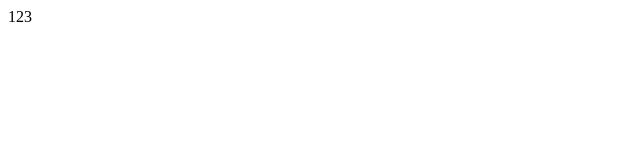
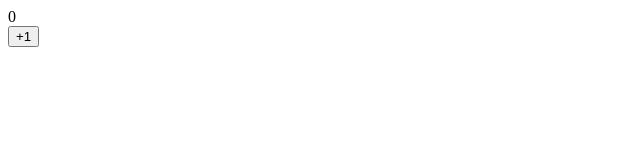
Before and after one commit to wbs99/vue3-txs-pandasteen, a Vue app: page / in a window 1280 px wide. Shown: the top 160 px of the page, without its empty margins (0-640 px from the left). Built offline with nearby package versions, Linux system fonts and the light colour scheme.

Commit message:
使用 TSX 代替 template 语法

```diff
--- a/package.json
+++ b/package.json
@@ -13,6 +13,7 @@
   },
   "devDependencies": {
     "@vitejs/plugin-vue": "^3.2.0",
+    "@vitejs/plugin-vue-jsx": "2.1.1",
     "typescript": "^4.6.4",
     "vite": "^3.2.3",
     "vue-tsc": "^1.0.9"
--- /dev/null
+++ b/src/App.tsx
@@ -0,0 +1,16 @@
+import { defineComponent, ref } from "vue"
+
+export const App = defineComponent({
+  setup() {
+    const count = ref(0)
+    const onClick = () => {
+      count.value += 1
+    }
+    return () => (
+      <>
+        <div>{count.value}</div>
+        <button onClick={onClick}>+1</button>
+      </>
+    )
+  },
+})
--- a/src/App.vue
+++ /dev/null
@@ -1,12 +0,0 @@
-
-<template>
-  <div>123</div>
-</template>
-
-<script setup lang="ts">
-</script>
-
-
-<style scoped>
-
-</style>
--- a/src/main.ts
+++ b/src/main.ts
@@ -1,5 +1,5 @@
 import { createApp } from 'vue'
-import App from './App.vue'
+import { App } from './App'
 
 
 const app = createApp(App)
--- a/vite.config.ts
+++ b/vite.config.ts
@@ -1,7 +1,15 @@
 import { defineConfig } from 'vite'
 import vue from '@vitejs/plugin-vue'
+import vueJsx from "@vitejs/plugin-vue-jsx"
+
 
 // https://vitejs.dev/config/
 export default defineConfig({
-  plugins: [vue()]
+  plugins: [
+    vue(),
+    vueJsx({
+      transformOn: true,
+      mergeProps: true,
+    }),
+  ]
 })
```
Also changed, not shown: 1 other file (tests, documents, lock files or other folders).
